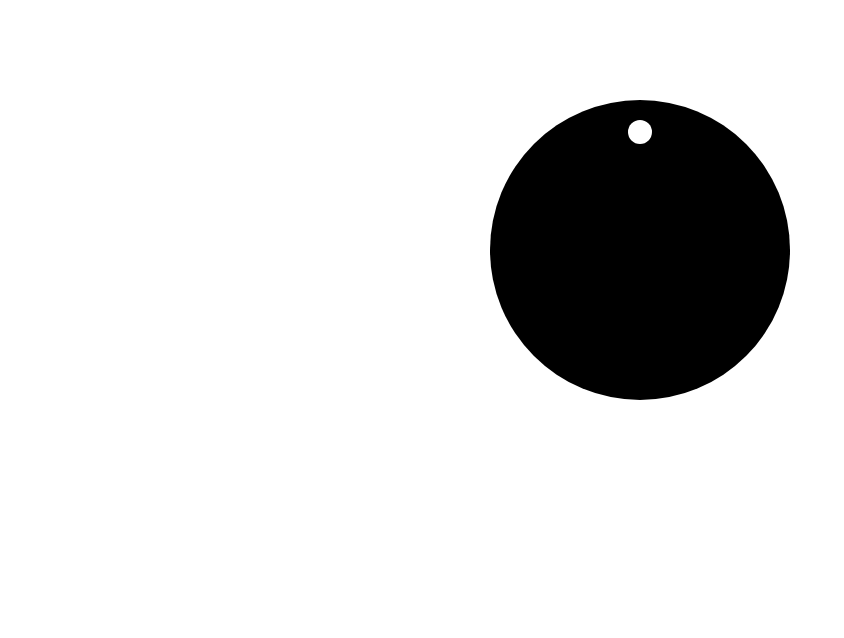
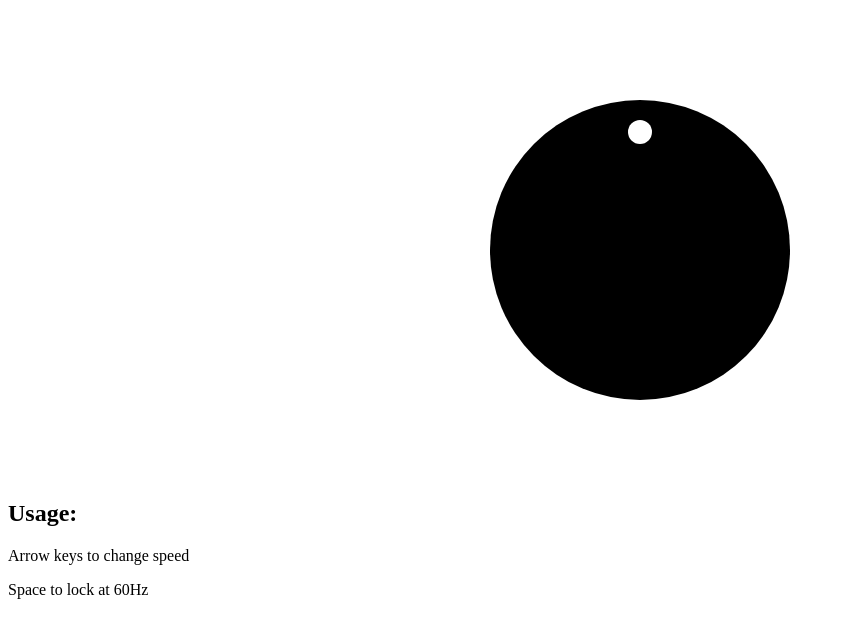
Before and after one commit to nest-aka-swan/xml-2015, a plain HTML site: page strobe/strobe.html in a window 1280 px wide. Shown: the whole page, without its empty margins (0-844 px from the left). Drawn offline with nearby package versions, Linux system fonts and the light colour scheme.

Commit message:
Info added

```diff
--- a/strobe/strobe.html
+++ b/strobe/strobe.html
@@ -35,5 +35,10 @@
     <div id="spinner">
       <div id="marker"></div>
     </div>
+    <div id="info">
+      <h2>Usage:</h2>
+      <p>Arrow keys to change speed</p>
+      <p>Space to lock at 60Hz</p>
+    </div>
   </body>
 </html>
```
